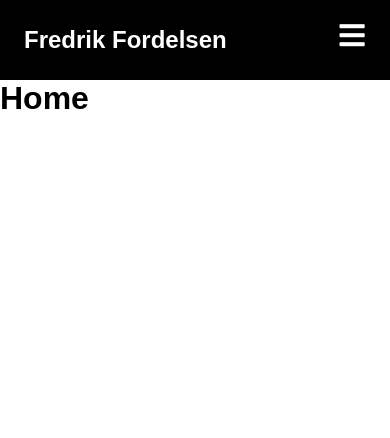
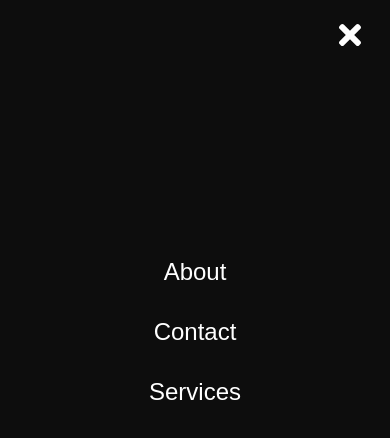
Before and after one commit to btfredr/portfolioupdate, a React (Create React App) app: page / in a window 390 px wide. Both pictures are taken after a click on the element 352 px from the left and 36 px from the top of the page. Shown: the top 438 px of the page. Built offline with nearby package versions, Linux system fonts and the light colour scheme.

Commit message:
finished mobile nav and functionality

```diff
--- a/package.json
+++ b/package.json
@@ -8,10 +8,12 @@
     "@testing-library/user-event": "^12.1.10",
     "react": "^17.0.2",
     "react-dom": "^17.0.2",
+    "react-icons": "^4.2.0",
     "react-router-dom": "^5.2.0",
     "react-scripts": "4.0.3",
     "react-scroll": "^1.8.3",
     "sass": "^1.37.5",
+    "styled-components": "^5.3.0",
     "web-vitals": "^1.0.1"
   },
   "scripts": {
--- a/src/App.js
+++ b/src/App.js
@@ -1,11 +1,9 @@
 import { BrowserRouter as Router, Switch, Route } from "react-router-dom";
-import Nav from "./components/Nav";
 
 import Home from "./pages/Home";
 function App() {
   return (
     <Router>
-      <Nav />
       <Switch>
         <Route path="/" exact component={Home} />
       </Switch>
--- a/src/components/Nav.js
+++ b/src/components/Nav.js
@@ -1,7 +1,7 @@
 import { Link } from "react-router-dom";
 import { Link as ScrollLink } from "react-scroll";
 
-const Nav = () => {
+const Nav = ({ toggle }) => {
   return (
     <>
       <nav className="nav">
@@ -11,7 +11,7 @@
           </Link>
 
           <div className="mobileIcon">
-            <i className="fas fa-bars nav__icon" />
+            <i className="fas fa-bars nav__icon" onClick={toggle} />
           </div>
 
           <ul className="nav__menu">
--- /dev/null
+++ b/src/components/Sidebar.js
@@ -0,0 +1,88 @@
+import styled from "styled-components";
+import { Link as LinkS } from "react-scroll";
+import { FaTimes } from "react-icons/fa";
+
+const Sidebar = ({ isOpen, toggle }) => {
+  return (
+    <SidebarContainer isOpen={isOpen} onClick={toggle}>
+      <Icon>
+        <CloseIcon />
+      </Icon>
+      <SidebarWrapper>
+        <SidebarMenu>
+          <SidebarLink to="about" onClick={toggle}>
+            About
+          </SidebarLink>
+          <SidebarLink to="contact" onClick={toggle}>
+            Contact
+          </SidebarLink>
+          <SidebarLink to="services" onClick={toggle}>
+            Services
+          </SidebarLink>
+        </SidebarMenu>
+      </SidebarWrapper>
+    </SidebarContainer>
+  );
+};
+
+export default Sidebar;
+
+export const SidebarContainer = styled.aside`
+  position: fixed;
+  z-index: 999;
+  width: 100%;
+  height: 100%;
+  background: #0d0d0d;
+  display: grid;
+  align-items: center;
+  top: 0;
+  left: 0;
+  transition: 0.3s ease-in-out;
+  opacity: ${({ isOpen }) => (isOpen ? "100%" : "0")};
+  top: ${({ isOpen }) => (isOpen ? "0" : "-100%")};
+`;
+
+export const CloseIcon = styled(FaTimes)`
+  color: #fff;
+`;
+
+export const Icon = styled.div`
+  position: absolute;
+  top: 1.2rem;
+  right: 1.5rem;
+  background: transparent;
+  font-size: 2rem;
+  cursor: pointer;
+  outline: none;
+`;
+
+export const SidebarWrapper = styled.div`
+  color: #fff;
+`;
+
+export const SidebarLink = styled(LinkS)`
+  display: flex;
+  align-items: center;
+  justify-content: center;
+  font-size: 1.5rem;
+  text-decoration: none;
+  list-style: none;
+  transition: 0.2 ease-in-out;
+  cursor: pointer;
+
+  &:hover {
+    color: #ff5a5f;
+    transition: 0.2 ease-in-out;
+  }
+`;
+
+export const SidebarMenu = styled.ul`
+  display: grid;
+  grid-template-columns: 1fr;
+  grid-template-rows: repeat(6, 80px);
+  text-align: center;
+
+  @media screen and (max-width: 480px) {
+    grid-template-rows: repeat(6, 60px);
+  }
+`;
--- a/src/pages/Home.js
+++ b/src/pages/Home.js
@@ -1,7 +1,17 @@
+import { useState } from "react";
+import Nav from "../components/Nav";
+import Sidebar from "../components/Sidebar";
+
 const Home = () => {
+  const [isOpen, setIsOpen] = useState(false);
+
+  const toggle = () => {
+    setIsOpen(!isOpen);
+  };
   return (
     <div className="home">
-      <h1>Home</h1>
+      <Nav toggle={toggle} />
+      <Sidebar isOpen={isOpen} toggle={toggle} />
     </div>
   );
 };
--- a/src/scss/main.scss
+++ b/src/scss/main.scss
@@ -2,3 +2,4 @@
 
 @import "./partials/base";
 @import "./partials/nav";
+@import "./partials/sidebar";
--- /dev/null
+++ b/src/scss/partials/_sidebar.scss
@@ -0,0 +1,59 @@
+.sidebar {
+  &__container {
+    position: fixed;
+    z-index: 999;
+    width: 100%;
+    height: 100%;
+    background: #0d0d0d;
+    display: grid;
+    align-items: center;
+    top: 0;
+    left: 0;
+    transition: 0.3s ease-in-out;
+  }
+
+  &__closeIcon {
+    color: #fff;
+  }
+
+  &__icon {
+    position: absolute;
+    top: 1.2rem;
+    right: 1.5rem;
+    background: transparent;
+    font-size: 2rem;
+    cursor: pointer;
+    outline: none;
+  }
+
+  &__wrapper {
+    color: #fff;
+  }
+
+  &__menu {
+    display: grid;
+    grid-template-columns: 1fr;
+    grid-template-rows: repeat(6, 80px);
+    text-align: center;
+
+    @media screen and (max-width: 480px) {
+      grid-template-rows: repeat(6, 60px);
+    }
+  }
+
+  &__links {
+    display: flex;
+    align-items: center;
+    justify-content: center;
+    font-size: 1.5rem;
+    text-decoration: none;
+    list-style: none;
+    transition: 0.2 ease-in-out;
+    cursor: pointer;
+  }
+
+  &__links:hover {
+    color: $clr-accent;
+    transition: 0.2 ease-in-out;
+  }
+}
```
Also changed, not shown: 1 other file (tests, documents, lock files or other folders).
